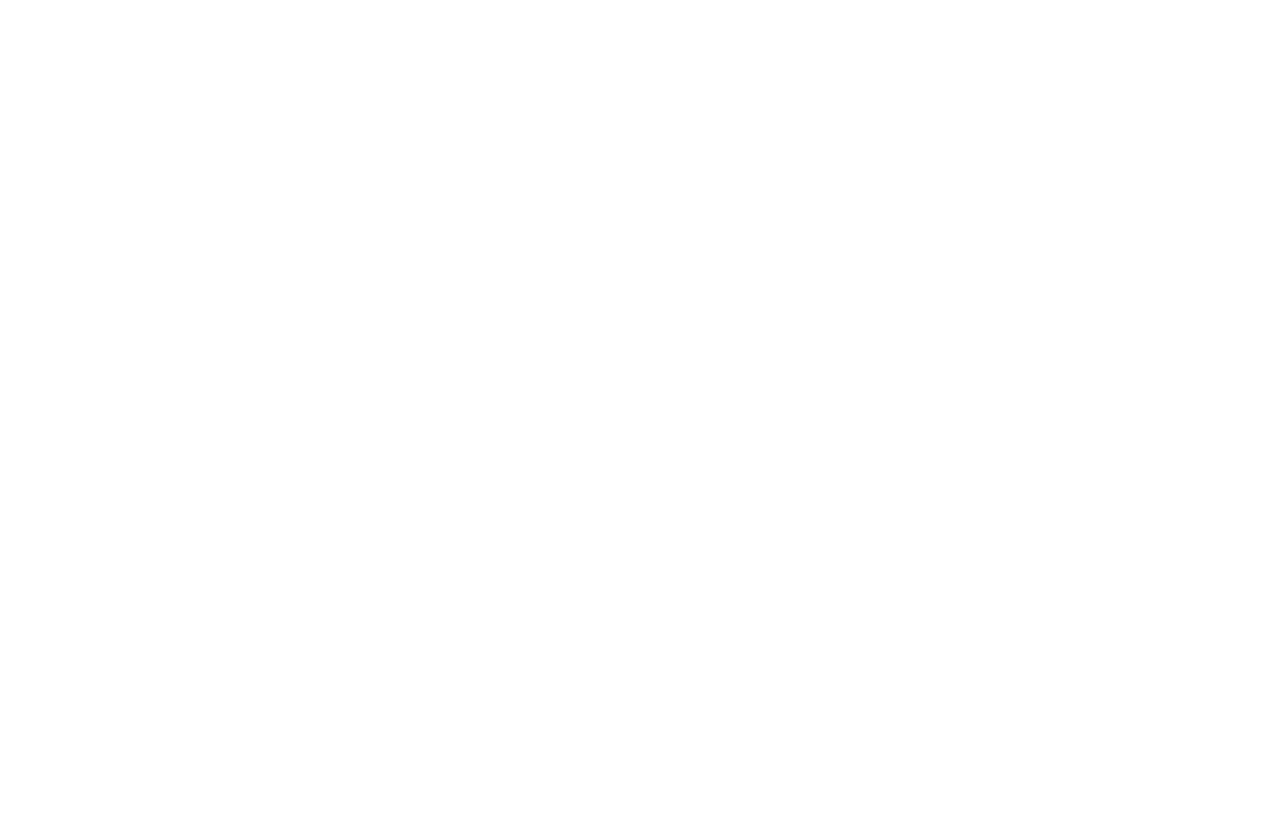
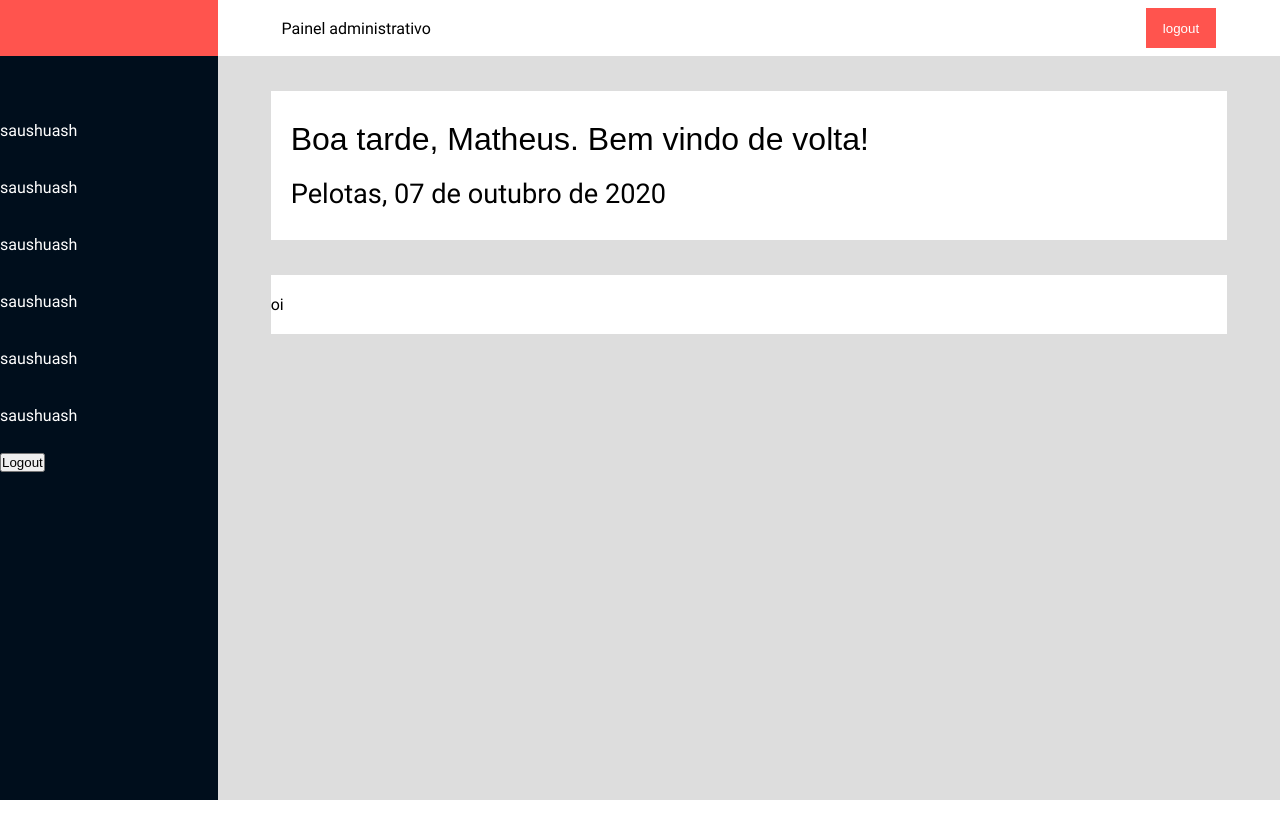
Before and after one commit to MatheusNunes1337/Astro, a React (Create React App) app: page / in a window 1280 px wide. Shown: the top 838 px of the page. After the commit the page ends 800 px from the top, so only its background shows below. Built offline with nearby package versions, Linux system fonts and the light colour scheme.

Commit message:
state de greeting adicionado ao jumbotron. Bugs da página home resolvidos

```diff
--- a/package.json
+++ b/package.json
@@ -8,6 +8,7 @@
     "@testing-library/user-event": "^7.1.2",
     "react": "^16.13.1",
     "react-dom": "^16.13.1",
+    "react-router-dom": "^5.2.0",
     "react-scripts": "3.4.3"
   },
   "scripts": {
--- a/public/index.html
+++ b/public/index.html
@@ -7,7 +7,6 @@
     <title>Astro</title>
   </head>
   <body>
-    <noscript>You need to enable JavaScript to run this app.</noscript>
     <div id="root"></div>
   </body>
 </html>
--- a/src/assets/css/dashboard.css
+++ b/src/assets/css/dashboard.css
@@ -1,4 +1,4 @@
-@import 'fonts.css'
+@import 'fonts.css';
 
 :root {
   --bg-color: #dddddd;
@@ -14,21 +14,22 @@
 	box-sizing: border-box;
 }
 
-body {
+
+
+#root {
     display: flex;
     background-color: var(--bg-color);
     flex-wrap: wrap;
     padding: 0;
     margin: 0;
-    z-index: 1;
 }
 
 h1, h2, h3, h4, h5, h6 {
-	font-family: 'Montserrat-Bold';
+	font-family: 'Montserrat', sans-serif;
 }
 
 p, a {
-	font-family: 'Roboto';
+	font-family: 'Roboto', sans-serif;
 }
 
 /*aside */
@@ -66,12 +67,11 @@ aside nav ul li a {
 
 /*main*/
 
-main {
-	background-color: #efefef;
+div.main {
 	flex-grow: 1;
 }
 
-main.header {
+div.main .header {
     background-color: #ffffff;
     width: 100%;
     height: 7vh;
@@ -81,7 +81,7 @@ main.header {
 }
 
 .header p {
-	margin-left: 5vw;
+    margin-left: 5vw;
 }
 
 .header button.logout {
@@ -90,11 +90,11 @@ main.header {
     padding: 8px;
     margin-right: 5vw;
     color: #ffffff;
-    height: 50%;
+    height: 70%;
     width: 70px;
 }
 
- main.jumbotron {
+ div.main .jumbotron {
     background-color: #ffffff;
     width: 90%;
     height: auto;
@@ -103,7 +103,7 @@ main.header {
 
 }
 
-main .jumbotron h1 {
+div.main .jumbotron h1 {
     font-weight: 200;
     margin-top: 20px;
     padding: 0px 20px;
@@ -111,17 +111,66 @@ main .jumbotron h1 {
     font-size: var(--font-size-1);
 }
 
-main .jumbotron p {
+div.main .jumbotron p {
     font-size: clamp(16px, 3.2vw, 1.7rem);
     font-weight: 400;
     margin: 20px 0px;
     padding: 0px 20px;
 }
 
-main .content {
+div.main .content {
     background-color: #ffffff;
     width: 90%;
     height: auto;
     margin: 35px auto;
     padding: 20px 0px;
 }
+
+@media only screen and (max-width: 768px) {
+
+    aside {
+        width: 100vw;
+        min-height: auto;
+        height: auto;
+        position: relative;
+    }
+
+    aside picture {
+        width: 30%;
+    }
+
+    div.main {
+        width: 100vw;
+    }
+
+    div.main .header {
+        display: none;
+    }
+
+    div.main .content {
+        width: 90%;
+    }
+
+    form input, form textarea {
+        width: 95%;
+        margin: 20px auto 15px auto;
+    }
+
+    .form-group p {
+        width: 95%;
+        padding: 0px;
+        margin: 0px auto;
+    }
+
+    form button {
+        width: 95%;
+        margin: 0 auto;
+        font-size:
+    }
+
+    div.popup {
+        width: 50%;
+        margin: auto;
+    }
+
+}
--- a/src/assets/css/fonts.css
+++ b/src/assets/css/fonts.css
@@ -1,6 +1,6 @@
-@font-face {
+font-face {
     font-family: 'Montserrat';
-    src: url('Montserrat-Medium.eot');
+    src: url('../fonts/montserrat/Montserrat-Medium.eot');
     src: url('../fonts/montserrat/Montserrat-Medium.eot?#iefix') format('embedded-opentype'),
         url('../fonts/montserrat/Montserrat-Medium.woff2') format('woff2'),
         url('../fonts/montserrat/Montserrat-Medium.woff') format('woff'),
--- a/src/components/dashboard/aside.js
+++ b/src/components/dashboard/aside.js
@@ -1,23 +1,24 @@
 import React from 'react';
-/*import { Link } from 'react-router-dom'*/
+import { Link } from 'react-router-dom';
 import '../../assets/css/dashboard.css';
 
 
 export default function Aside() {
   return (
     <aside>
-        <picture>
+       <picture>
 
         </picture>
         <nav>
             <ul>
-               <li><a href="#">saushuash</a></li>
+                <li><a href="#">saushuash</a></li>
                 <li><a href="#">saushuash</a></li>
                 <li><a href="#">saushuash</a></li>
                 <li><a href="#">saushuash</a></li>
                 <li><a href="#">saushuash</a></li>
                 <li><a href="#">saushuash</a></li>
             </ul>
+            <button>Logout</button>
         </nav>
     </aside>
   );
--- a/src/components/dashboard/header.js
+++ b/src/components/dashboard/header.js
@@ -4,7 +4,7 @@ import '../../assets/css/dashboard.css';
 
 export default function Header() {
   return (
-    <div className="dash_header">
+    <div className="header">
 	    <p>Painel administrativo</p>
 	    <button className="logout">logout</button>
 	</div>
--- a/src/components/dashboard/jumbotron.js
+++ b/src/components/dashboard/jumbotron.js
@@ -1,11 +1,30 @@
-import React from 'react';
+import React, { useState, useEffect } from 'react'
 import '../../assets/css/dashboard.css';
 
 
 export default function Jumbotron() {
+	let [greeting, setGreeting] = useState('');
+	const date = new Date()
+	let hours;
+
+	useEffect(() => {
+    const interval = setInterval(() => {
+      let hours = date.getHours()
+      console.log(hours)
+      if(hours >= 12 && hours <= 18) {
+      	setGreeting(greeting = 'Boa tarde')
+      } else if ( hours >= 19 && hours <= 5) {
+      		setGreeting(greeting = 'Boa noite')
+      } else {
+      	setGreeting(greeting = 'Bom dia')
+      }
+    }, 1000);
+    return () => clearInterval(interval);
+  	}, [])
+
   return (
     <div className="jumbotron">
-	    <h1>Boa noite, Matheus. Bem vindo de volta!</h1>
+	    <h1>{greeting}, Matheus. Bem vindo de volta!</h1>
         <p>Pelotas, 07 de outubro de 2020</p>
 	</div>
   );
--- a/src/pages/dashboard/home.js
+++ b/src/pages/dashboard/home.js
@@ -11,9 +11,13 @@ export default function Home() {
   return (
   	<React.Fragment>
 	    <Aside />
-	    <main>
-
-	    </main>
+	    <div className="main">
+	    	<Header />
+	    	<Jumbotron />
+	    	<div className="content">
+	    		<p>oi</p>
+	    	</div>
+	    </div>
     </React.Fragment>
   );
 }
```
Also changed, not shown: 1 other file (tests, documents, lock files or other folders).
